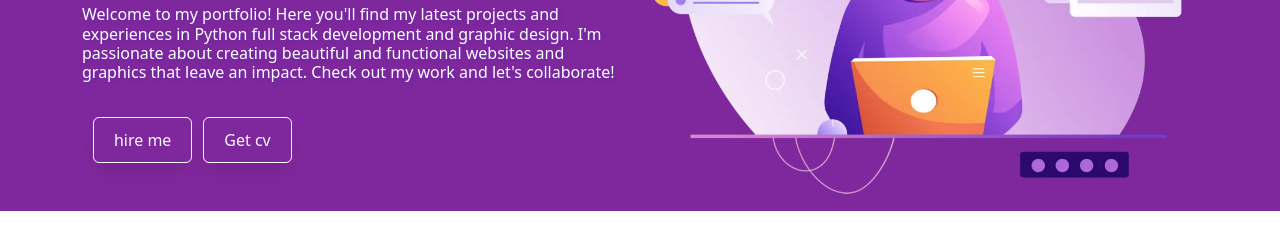
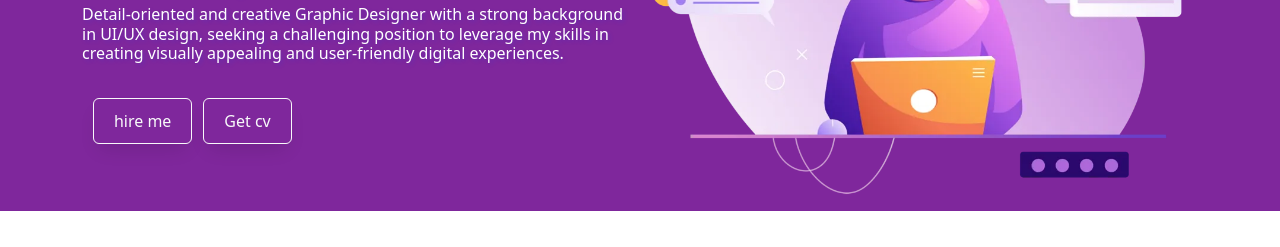
Before and after one commit to sanjai1407/Portfolio, a website: page index.html in a window 1280 px wide. Shown: the part 377-624 px from the top of the page. Drawn offline with nearby package versions, Linux system fonts and the light colour scheme; files whose address does not match are found by name.

Commit message:
Update index.html

```diff
--- a/index.html
+++ b/index.html
@@ -85,10 +85,7 @@
                         <h1>Welcome To My portfolio</h1>
                         <h2 class="name">Hi! I'm Sanjai
                         </h2>
-                        <h6 class="course">Welcome to my portfolio! Here you'll find my latest projects and experiences
-                            in Python full stack development and graphic design. I'm passionate about creating beautiful
-                            and functional websites and graphics that leave an impact. Check out my work and let's
-                            collaborate!
+                        <h6 class="course">Detail-oriented and creative Graphic Designer with a strong background in UI/UX design, seeking a challenging position to leverage my skills in creating visually appealing and user-friendly digital experiences.
                         </h6>
                         <div class="site-buttons">
                             <div class="d-flex flex-row flex-wrap">
```
